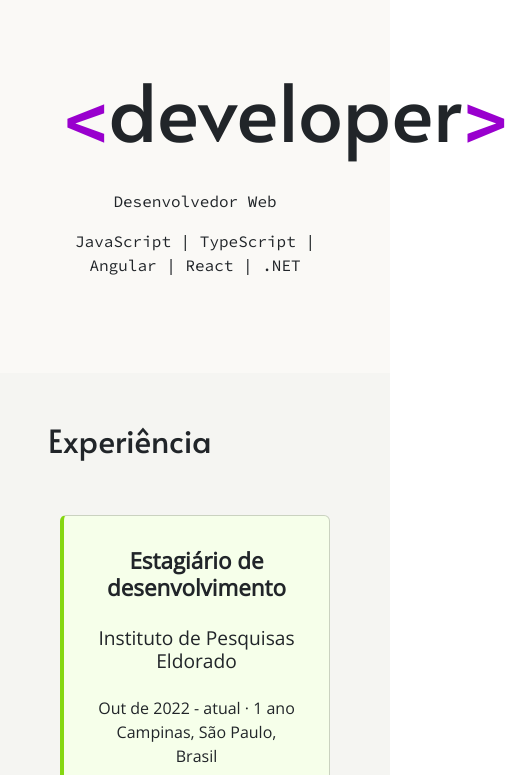
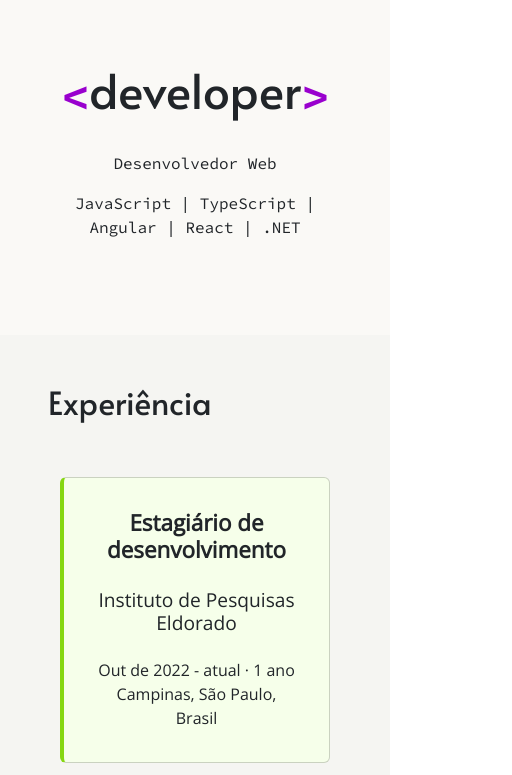
Before and after one commit to viniciusegoncalves/portfolio, a plain HTML site: page index.html in a window 390 px wide. Shown: the part 69-844 px from the top of the page, 512 px wide, since content can reach past the window. Drawn offline with nearby package versions, Linux system fonts and the light colour scheme.

Commit message:
Change font

```diff
--- a/style.css
+++ b/style.css
@@ -96,6 +96,10 @@
     display: none;
   }
 
+  .font-primary {
+    font-size: 3rem;
+  }
+
   #showcase img {
     display: none;
   }
```
